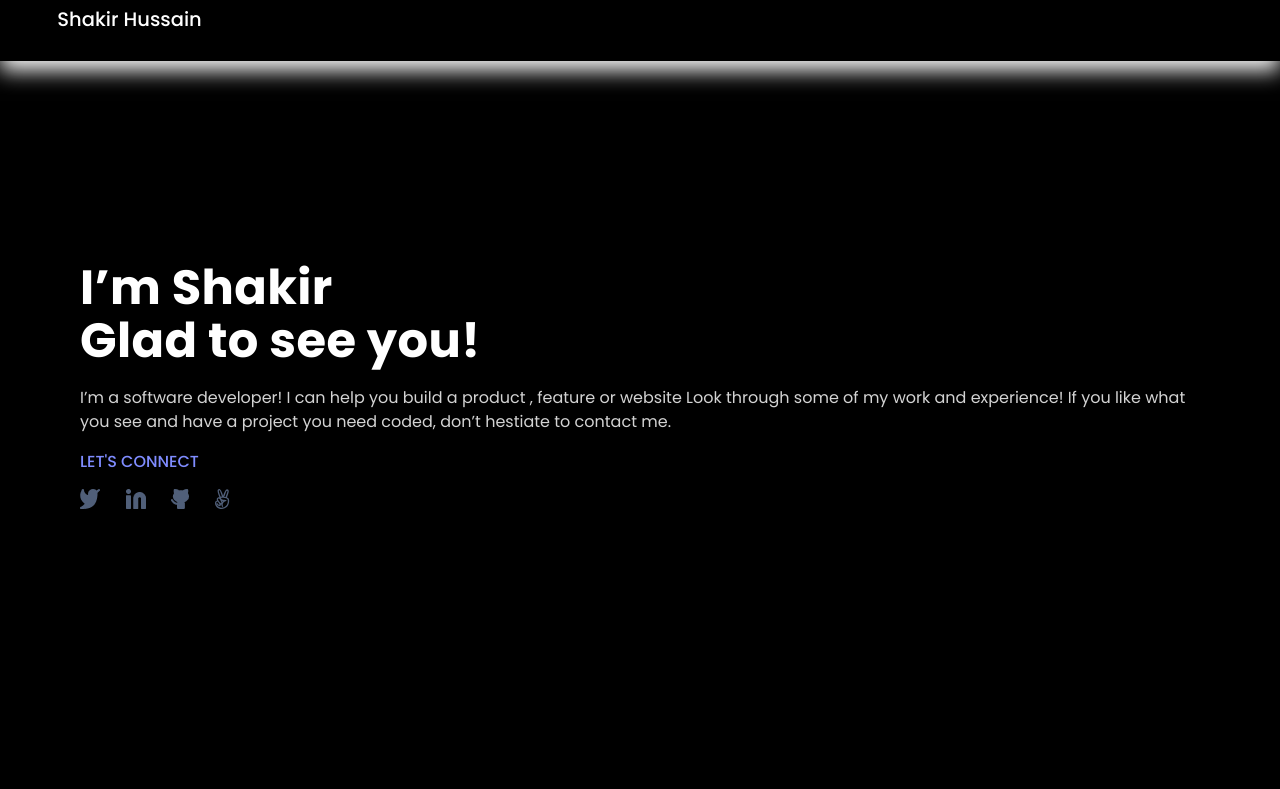
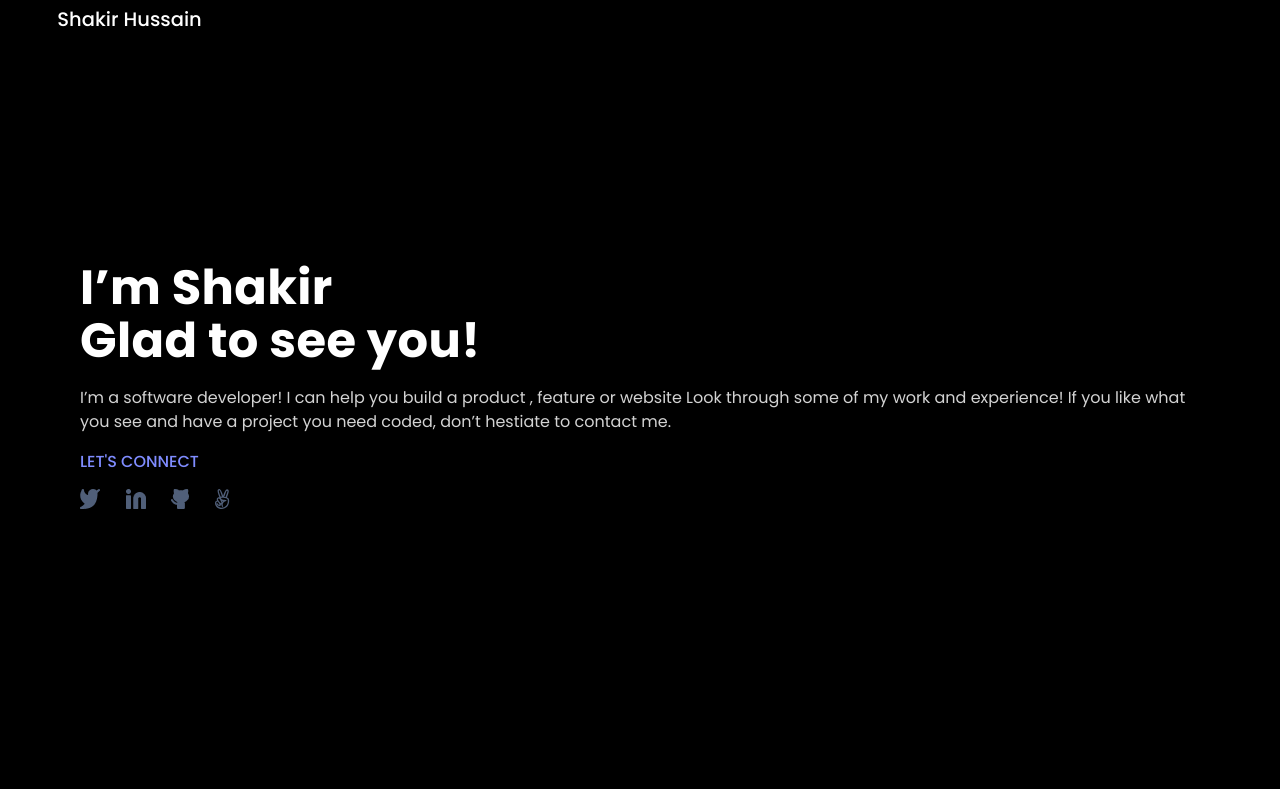
Before and after one commit to Shakir-Hussain12/Portfolio, a React (Vite) app: page / in a window 1280 px wide. Shown: the top 789 px of the page. Built offline with nearby package versions, Linux system fonts and the light colour scheme.

Commit message:
updated nav

```diff
--- a/src/pages/Style.css
+++ b/src/pages/Style.css
@@ -516,8 +516,12 @@ nav {
   }
 
   nav {
-    background: #253858;
+    background: linear-gradient(-19deg, darkgray, transparent);
     border-radius: 5px;
+    border-bottom-left-radius: 3px;
+    border-top-right-radius: 0;
+    border-bottom-right-radius: 100px;
+    border-top-left-radius: 100px;
   }
 
   .navbar {
@@ -540,7 +544,6 @@ nav {
     background-color: black;
     position: absolute;
     top: 0;
-    box-shadow: 0 10px 20px whitesmoke;
     z-index: 1;
   }
 
```
